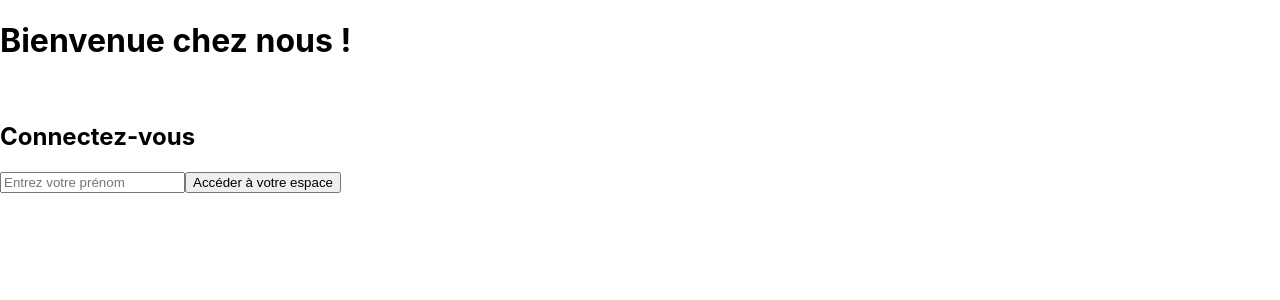
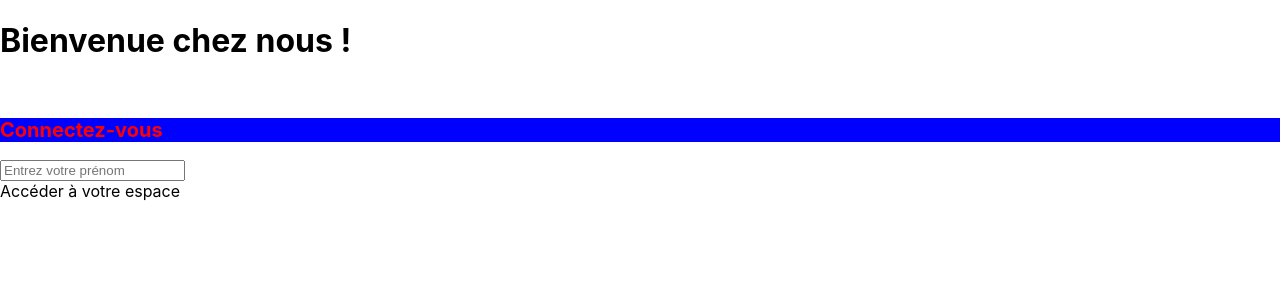
Before and after one commit to didierLaPasserelle/crazee_burger, a React (Create React App) app: page / in a window 1280 px wide. Shown: the top 300 px of the page. Built offline with nearby package versions, Linux system fonts and the light colour scheme.

Commit message:
Main: Téléchargements de librairies

```diff
--- a/package.json
+++ b/package.json
@@ -8,8 +8,11 @@
     "@testing-library/user-event": "^13.5.0",
     "react": "^18.2.0",
     "react-dom": "^18.2.0",
+    "react-icons": "^4.9.0",
     "react-router-dom": "6",
     "react-scripts": "5.0.1",
+    "react-toastify": "^9.1.3",
+    "styled-components": "^5.3.11",
     "web-vitals": "^2.1.4"
   },
   "scripts": {
--- a/src/components/pages/login/LoginForm.jsx
+++ b/src/components/pages/login/LoginForm.jsx
@@ -22,7 +22,7 @@ export default function LoginForm() {
 <form action="submit" onSubmit={handleSubmit}>
     <h1>Bienvenue chez nous !</h1>
     <br />
-    <h2>Connectez-vous</h2>
+    <h2 style={{ color:"red", backgroundColor: "blue", fontSize: 20 }}>Connectez-vous</h2>
     <input
         type="text"
         placeholder="Entrez votre prénom"
@@ -30,6 +30,6 @@ export default function LoginForm() {
         onChange={handleChange}
         required
     />
-    <button>Accéder à votre espace</button>
+    <div>Accéder à votre espace</div>
 </form>  )
 }
--- a/src/components/pages/login/LoginPage.jsx
+++ b/src/components/pages/login/LoginPage.jsx
@@ -6,5 +6,6 @@ export default function LoginPage() {
   //render
   return (
       <LoginForm />
+
   );
 }
```
Also changed, not shown: 1 other file (tests, documents, lock files or other folders).
